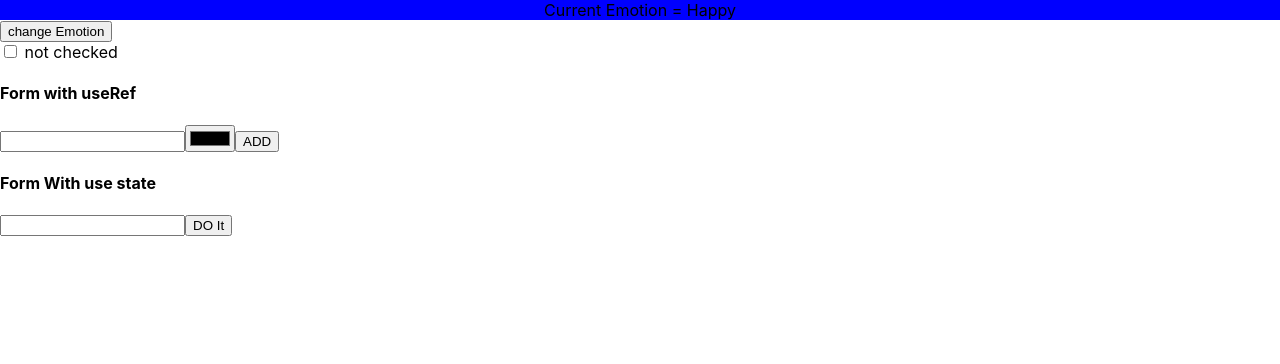
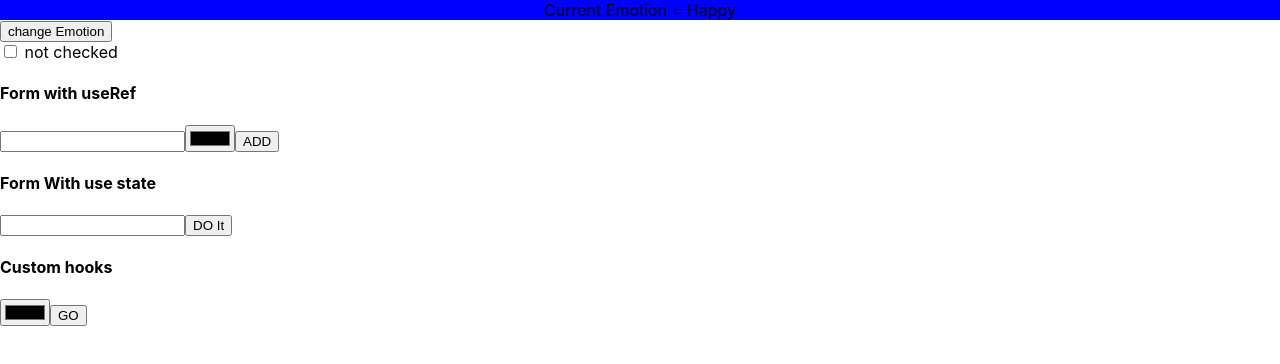
Before and after one commit to kamran-hassan/learning-react, a React (Create React App) app in the folder react-app/: page / in a window 1280 px wide. Shown: the top 364 px of the page. Built offline with nearby package versions, Linux system fonts and the light colour scheme.

Commit message:
using custom Hooks

```diff
--- a/react-app/src/App.js
+++ b/react-app/src/App.js
@@ -2,6 +2,7 @@ import './App.css';
 import { useState, useEffect } from "react";
 import Form from './Form'
 import FormuseState from './FormuseState';
+import CustomHookForm from './CustomHookForm';
 
 function App( {library}) {    // this is called destructing
   const [emotion, setEmotion] = useState("Happy");
@@ -35,6 +36,8 @@ function App( {library}) {    // this is called destructing
 
     <FormuseState />
 
+    <CustomHookForm />
+
     </div>
   );
 }
--- /dev/null
+++ b/react-app/src/CustomHookForm.js
@@ -0,0 +1,37 @@
+// should start with use
+import { useState } from "react";
+
+function useInput(initialValue) {
+    const [value, setValue] = useState(initialValue);
+    return [
+        {value,
+        onChange: (e) => setValue(e.target.value)},
+        () => setValue(initialValue)
+    ]
+}
+
+
+function CustomHookForm(){
+    const [colorprops, resetcolor] = useInput("#000000");
+
+    const submit = (e) => {
+        e.preventDefault();
+        alert(`${colorprops.value}`)
+        resetcolor();
+    };
+
+
+    return (
+        <div>
+            <form onSubmit={submit}>
+            <h4> Custom hooks </h4>
+            <input
+            {...colorprops}
+            type="color" />
+            <button>GO</button>
+            </form>
+        </div>
+    );
+};
+
+export default CustomHookForm;
```
